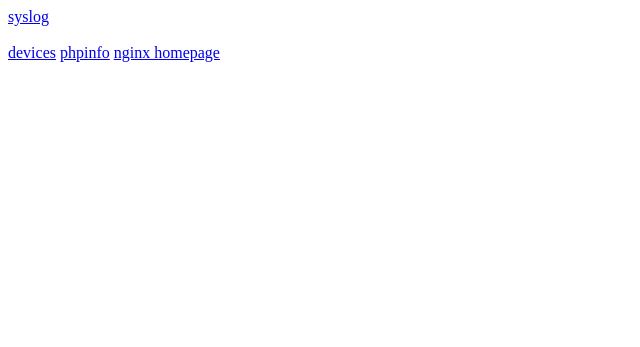
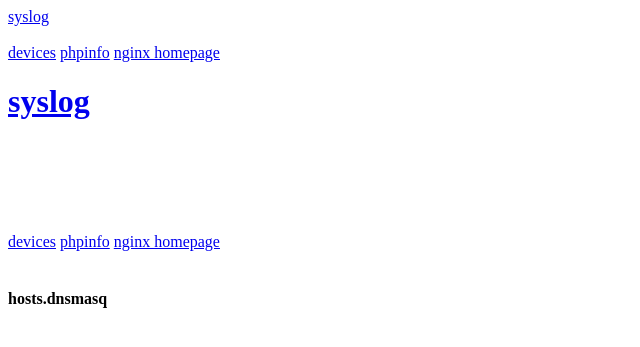
Before and after one commit to jbd7/sysadmin, a PHP site: page / in a window 1280 px wide. Shown: the top 347 px of the page, without its empty margins (0-640 px from the left). Run offline with PHP 8.4, Linux system fonts and the light colour scheme.

Commit message:
Update index.php

```diff
--- a/tomato/index.php
+++ b/tomato/index.php
@@ -4,3 +4,40 @@
 <a href="devices.asp">devices</a>
 <a href="phpinfo.php">phpinfo</a>
 <a href="index.html">nginx homepage</a>
+<html>
+        <head>
+
+        <script src="https://ajax.googleapis.com/ajax/libs/jquery/3.5.1/jquery.min.js"></script>
+
+        </head>
+
+<body>
+
+        <?php
+           function prep2print($filename) {
+                return nl2br(file_get_contents($filename));
+            }
+        ?>
+
+<h1><a href="syslog.php">syslog</a></h1>
+<br /><br />
+
+<h3>
+</h3>
+<br /><br />
+
+<hr5>
+<a href="devices.asp">devices</a>
+<a href="phpinfo.php">phpinfo</a>
+<a href="index2.html">nginx homepage</a>
+</h5>
+<br /><br />
+
+<h4>hosts.dnsmasq</h4>
+        <?php
+           echo prep2print('hosts.dnsmasq');
+        ?>
+
+
+</body>
+</html>
```
